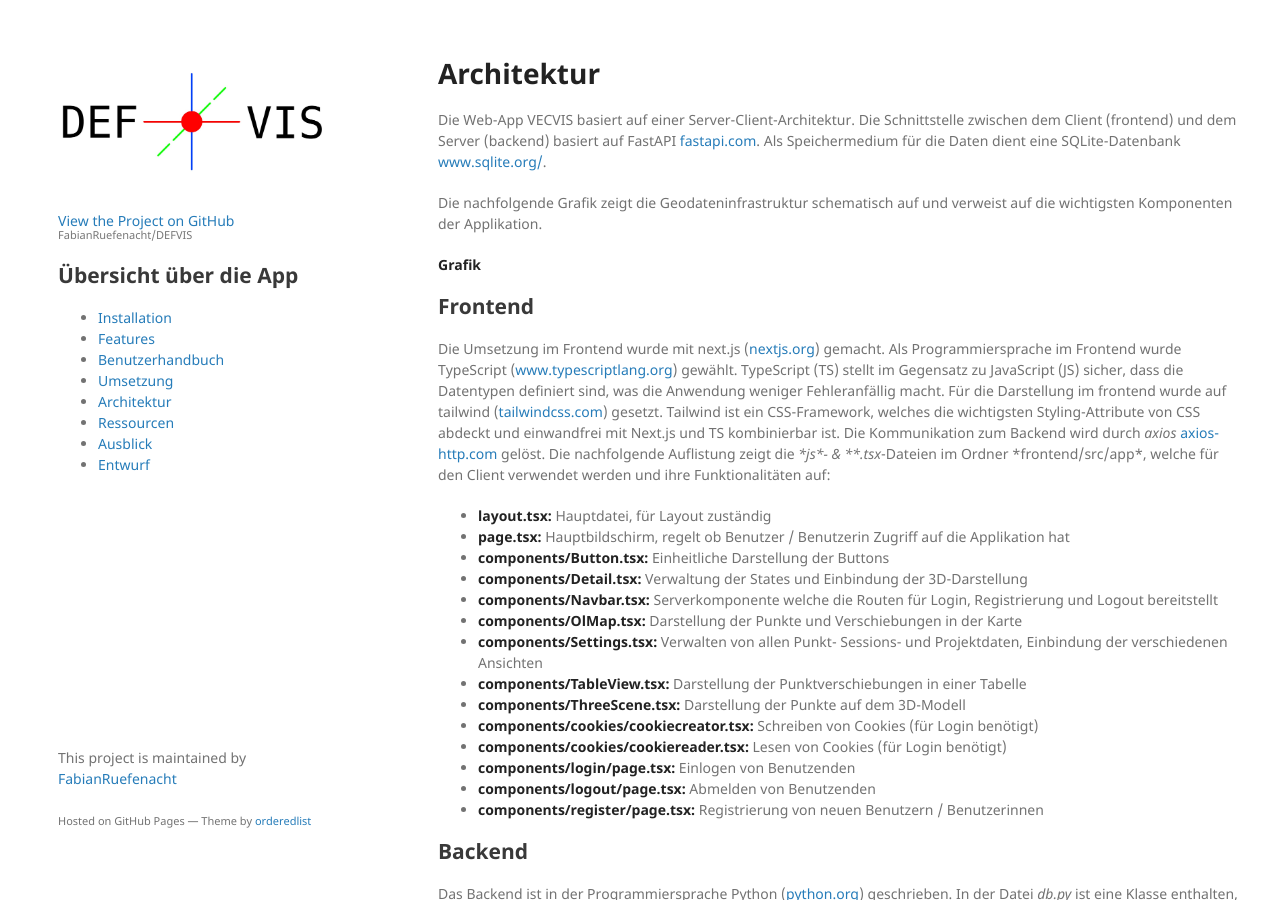
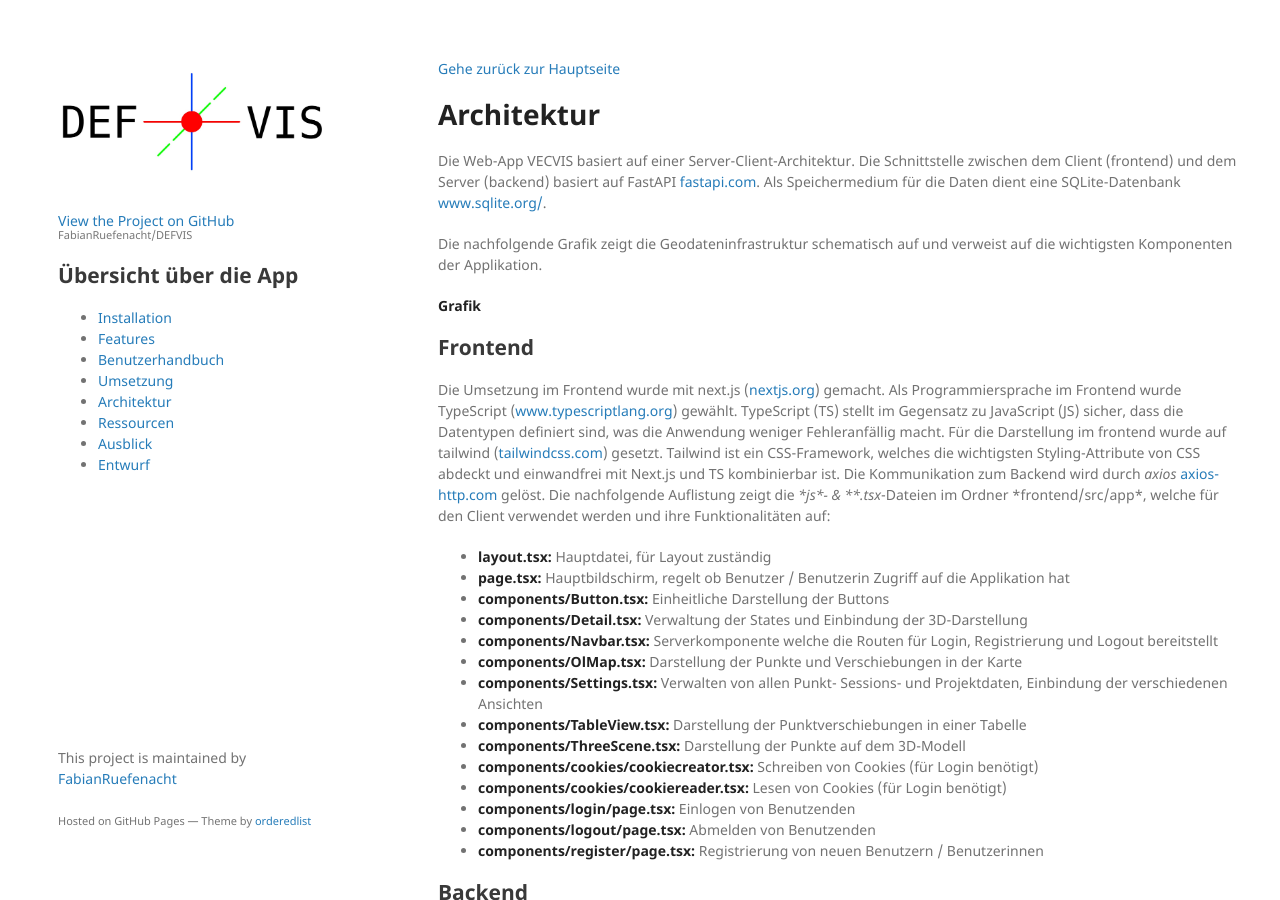
Before and after one commit to FabianRuefenacht/DEFVIS, a Jekyll site: the page built from docs/architecture.md, in a window 1280 px wide and 900 px high. Built offline with Jekyll 4.4.1, drawn with Linux system fonts in a browser that asks for light colours; our own code applies the rules of GitHub Pages for plain Markdown files.

Commit message:
Update architecture.md

```diff
--- a/docs/architecture.md
+++ b/docs/architecture.md
@@ -1,3 +1,5 @@
+[Gehe zurück zur Hauptseite](index.html)
+
 # Architektur
 
 Die Web-App VECVIS basiert auf einer Server-Client-Architektur. Die Schnittstelle zwischen dem Client (frontend) und dem Server (backend) basiert auf FastAPI [fastapi.com](https://fastapi.tiangolo.com/). Als Speichermedium für die Daten dient eine SQLite-Datenbank [www.sqlite.org/](https://www.sqlite.org/).
```
